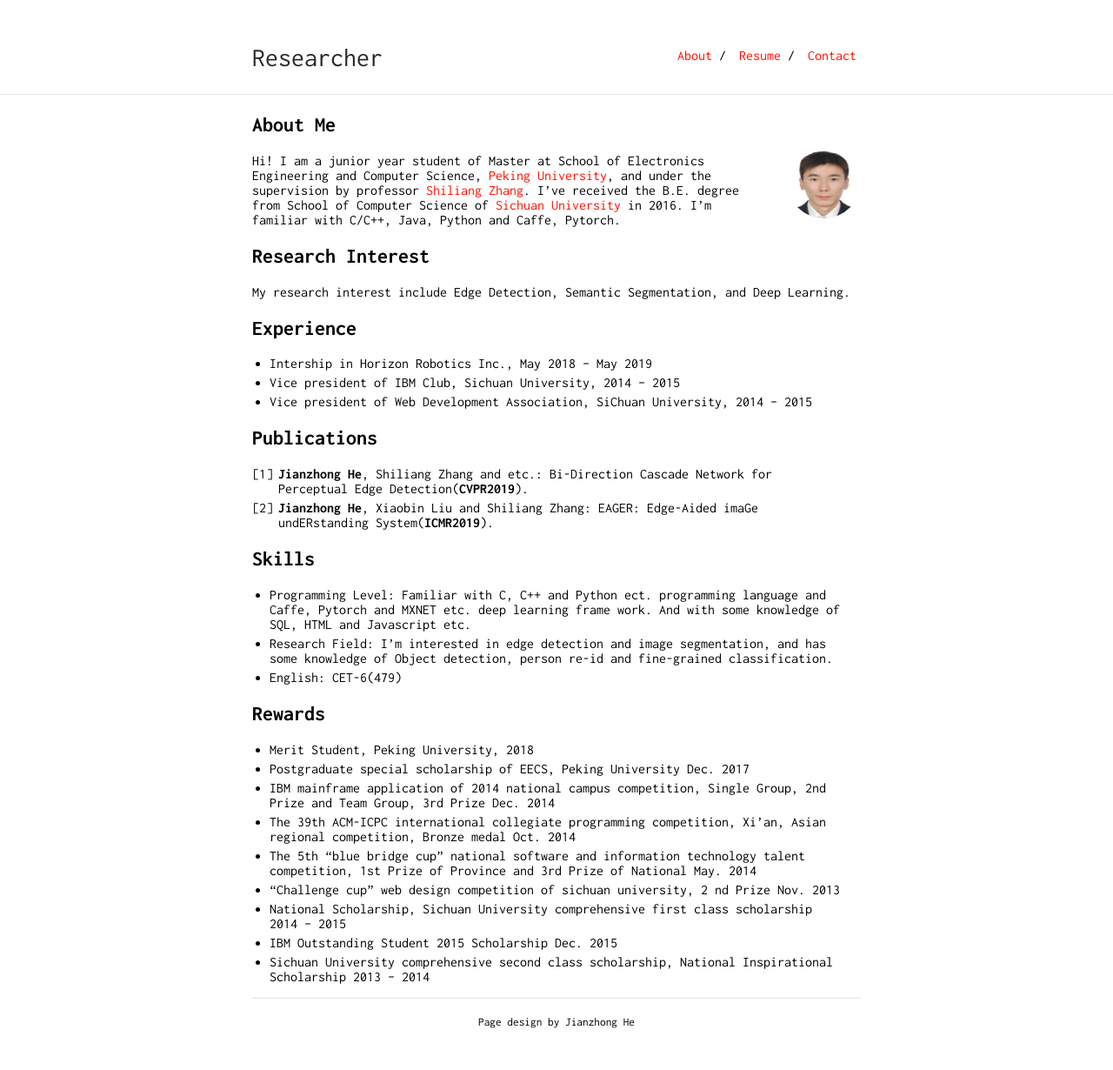
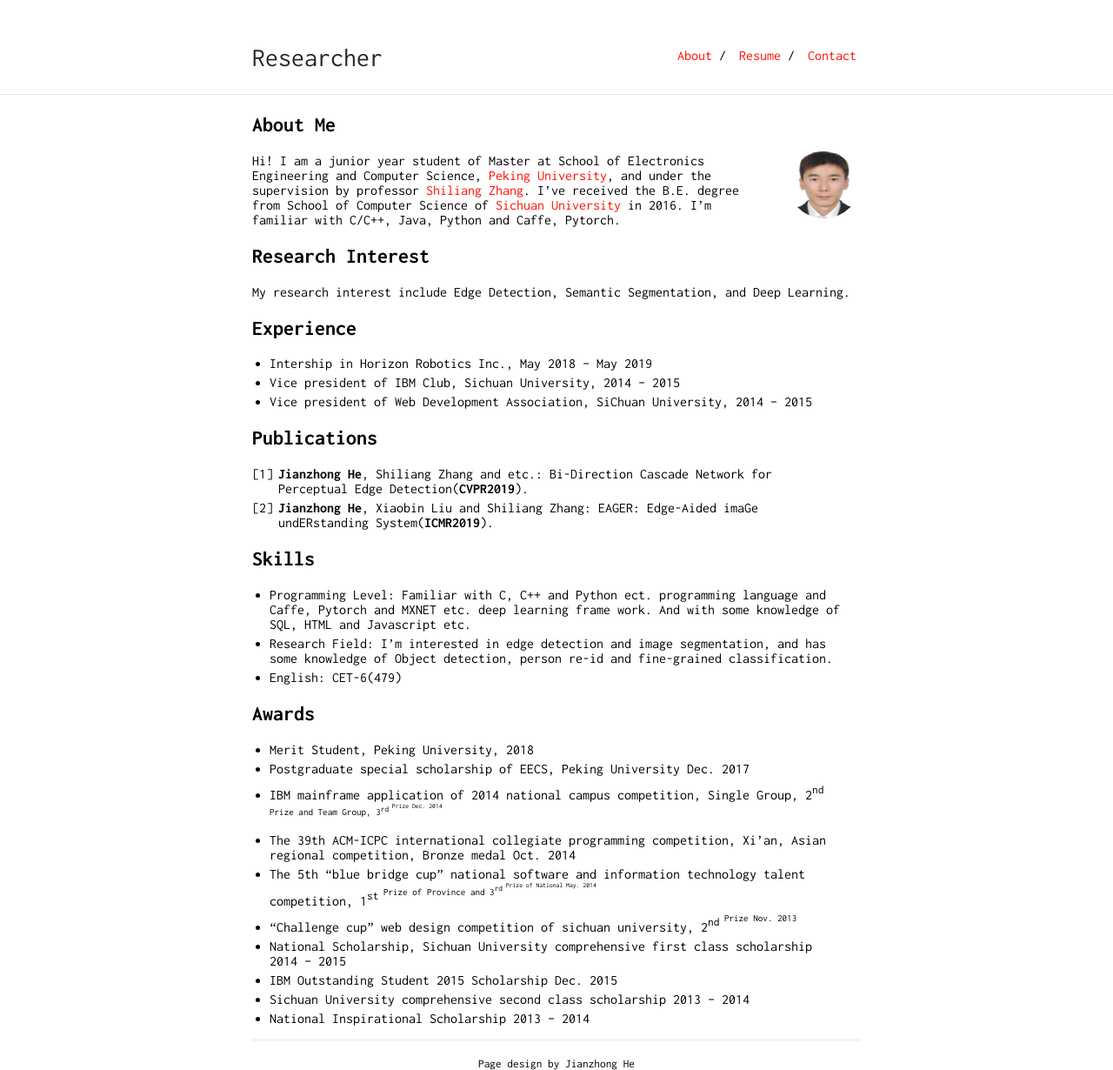
Before and after one commit to pkuCactus/pkuCactus2.github.io, a Jekyll site: the page built from index.md, in a window 1280 px wide. Shown: the whole page at 87% size. Built offline with Jekyll 4.4.1, drawn with Linux system fonts in a browser that asks for light colours; our own code applies the rules of GitHub Pages for plain Markdown files; before the commit the page ends 1182 px from its top, so only the background shows below that.

Commit message:
update index

```diff
--- a/index.md
+++ b/index.md
@@ -55,13 +55,14 @@ Here is a blockquote
 * Foo Bar: Head of Department, Placeholder Names, Lorem
 * John Doe: Associate Professor, Department of Computer Science, Ipsum -->
 
-## Rewards
+## Awards
 * Merit Student, Peking University, 2018
 * Postgraduate special scholarship of EECS, Peking University Dec. 2017
-* IBM mainframe application of 2014 national campus competition, Single Group, 2nd Prize and Team Group, 3rd Prize Dec. 2014
+* IBM mainframe application of 2014 national campus competition, Single Group, 2<sup>nd<sup> Prize and Team Group, 3<sup>rd<sup> Prize Dec. 2014
 * The 39th ACM-ICPC international collegiate programming competition, Xi'an, Asian regional competition, Bronze medal Oct. 2014
-* The 5th "blue bridge cup" national software and information technology talent competition, 1st Prize of Province and 3rd Prize of National May. 2014
-* "Challenge cup" web design competition of sichuan university, 2 nd Prize Nov. 2013
+* The 5th "blue bridge cup" national software and information technology talent competition, 1<sup>st<sup> Prize of Province and 3<sup>rd<sup> Prize of National May. 2014
+* "Challenge cup" web design competition of sichuan university, 2<sup>nd<sup> Prize Nov. 2013
 * National Scholarship, Sichuan University comprehensive first class scholarship 2014 -- 2015
 * IBM Outstanding Student 2015 Scholarship Dec. 2015
-* Sichuan University comprehensive second class scholarship, National Inspirational Scholarship 2013 -- 2014
+* Sichuan University comprehensive second class scholarship 2013 -- 2014
+* National Inspirational Scholarship 2013 -- 2014
```
